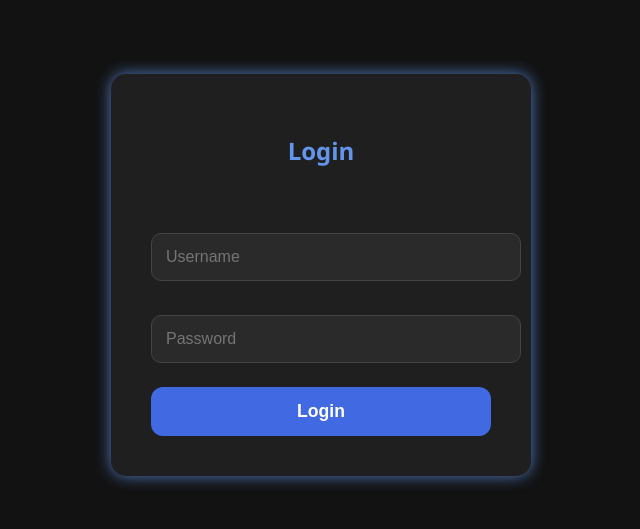
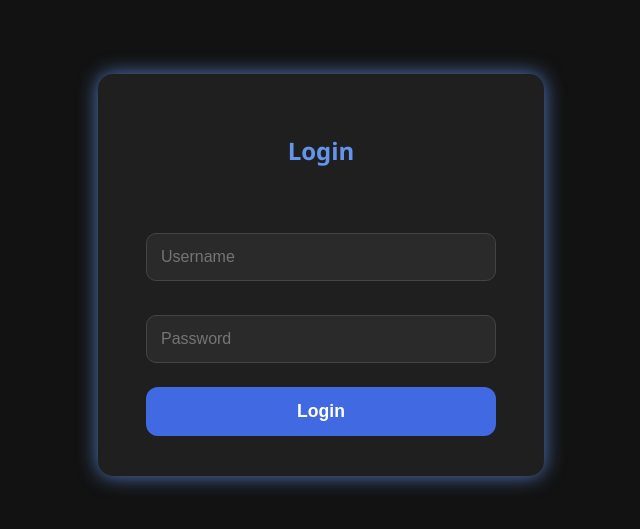
Before and after one commit to aares2ks08/T-rvabender44, a website: page public/password.html in a window 1280 px wide. Shown: the part 125-654 px from the top of the page, without its empty margins (319-959 px from the left). Drawn offline with Linux system fonts and the light colour scheme.

Commit message:
password.html

```diff
--- a/public/password.html
+++ b/public/password.html
@@ -3,31 +3,35 @@
 <head>
 <meta charset="UTF-8" />
 <meta name="viewport" content="width=device-width, initial-scale=1" />
-<title>Dark Login Page</title>
+<title>Dark Centered Login</title>
 <style>
-  body {
+  /* Reset and center body content */
+  html, body {
+    height: 100%;
+    margin: 0;
     background: #121212;
+    font-family: 'Segoe UI', Tahoma, Geneva, Verdana, sans-serif;
     color: #ddd;
-    font-family: 'Segoe UI', Tahoma, Geneva, Verdana, sans-serif;
     display: flex;
     justify-content: center;
     align-items: center;
-    height: 100vh;
-    margin: 0;
   }
+
   #loginBox, #welcomeBox {
     background: #1f1f1f;
-    padding: 2.5rem;
+    padding: 2.5rem 3rem;
     border-radius: 15px;
-    box-shadow: 0 0 15px rgba(100, 149, 237, 0.8); /* subtle blue glow */
-    width: 340px;
+    box-shadow: 0 0 20px rgba(100, 149, 237, 0.8); /* blue glow */
+    width: 350px;
     text-align: center;
   }
+
   h2 {
     margin-bottom: 1.5rem;
     font-weight: 700;
     color: #6495ed; /* cornflower blue */
   }
+
   input {
     width: 100%;
     padding: 14px;
@@ -38,11 +42,14 @@
     color: #eee;
     font-size: 1rem;
     transition: border-color 0.3s ease;
+    box-sizing: border-box;
   }
+
   input:focus {
     border-color: #6495ed;
     outline: none;
   }
+
   button {
     background: #4169e1; /* royal blue */
     border: none;
@@ -55,9 +62,11 @@
     font-weight: 700;
     transition: background-color 0.3s ease;
   }
+
   button:hover {
     background: #27408b; /* darker blue */
   }
+
   #errorMsg {
     color: #ff6b6b;
     margin-bottom: 12px;
@@ -67,6 +76,7 @@
 </style>
 </head>
 <body>
+
 <div id="loginBox">
   <h2>Login</h2>
   <div id="errorMsg"></div>
@@ -74,10 +84,12 @@
   <input type="password" id="password" placeholder="Password" autocomplete="off" />
   <button onclick="tryLogin()">Login</button>
 </div>
+
 <div id="welcomeBox" style="display:none;">
   <h2>Welcome, <span id="userDisplay"></span>!</h2>
   <p>You are logged in.</p>
 </div>
+
 <script>
   function tryLogin() {
     const user = document.getElementById('username').value.trim();
@@ -91,5 +103,6 @@
     }
   }
 </script>
+
 </body>
 </html>
```
